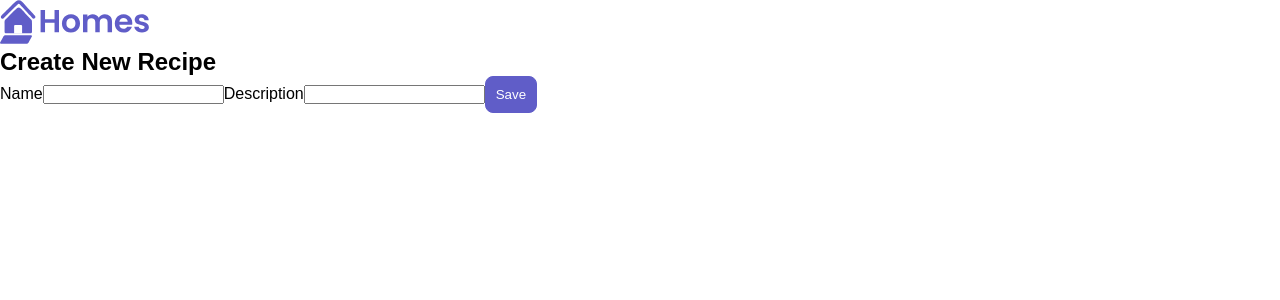
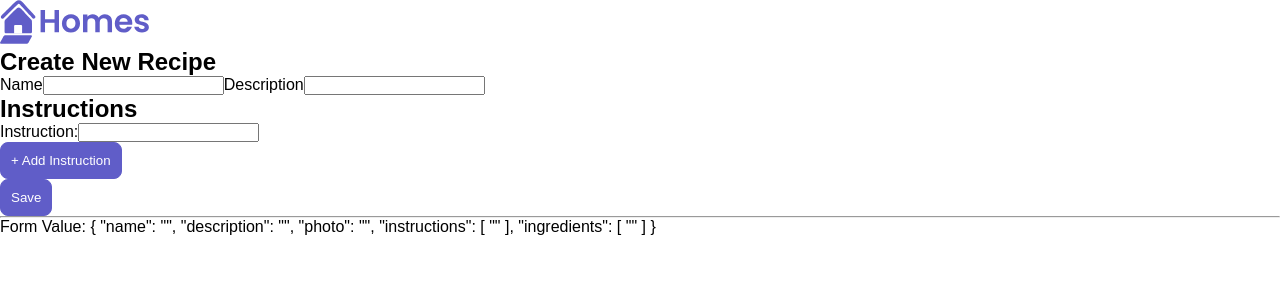
Before and after one commit to jlogday/recipe, an Angular app in the folder frontend/: page /addrecipe in a window 1280 px wide. Shown: the top 300 px of the page. Built offline with nearby package versions, Linux system fonts and the light colour scheme.

Commit message:
Add instructions to form
- Refactor recipe-form to use a FormBuilder and add arrays for the
  instructions and ingredients (ingredients WIP)
- Add the new elements to the html
- Add the form value to the html for debugging

```diff
--- a/frontend/src/app/recipe-form/recipe-form.component.html
+++ b/frontend/src/app/recipe-form/recipe-form.component.html
@@ -6,5 +6,22 @@
     <label for="description">Description</label>
     <input id="description" type="text" formControlName="description" />
 
+    <div formArrayName="instructions">
+        <h2 class="listing-heading">Instructions</h2>
+
+        @for (instruction of instructions.controls; track $index; let i = $index) {
+            <div>
+                <label for="instruction-{{ i }}">Instruction:</label>
+                <input id="instruction-{{ i }}" type="text" [formControlName]="i" />
+            </div>
+        }
+
+        <button type="button" class="primary" (click)="addInstruction()">+ Add Instruction</button>
+    </div>
+
     <button type="submit" class="primary" [disabled]="!newRecipeForm.valid">Save</button>
 </form>
+
+<hr/>
+
+<p>Form Value: {{ newRecipeForm.value | json }}</p>
--- a/frontend/src/app/recipe-form/recipe-form.component.ts
+++ b/frontend/src/app/recipe-form/recipe-form.component.ts
@@ -2,11 +2,12 @@ import { Component, inject } from '@angular/core';
 import { ActivatedRoute, Router } from '@angular/router';
 import { Recipe } from '../recipe';
 import { RecipeService } from '../recipe.service';
-import { FormGroup, FormControl, ReactiveFormsModule } from '@angular/forms';
+import { FormArray, FormBuilder, ReactiveFormsModule } from '@angular/forms';
+import { JsonPipe } from '@angular/common';
 
 @Component({
   selector: 'app-recipe-form',
-  imports: [ReactiveFormsModule],
+  imports: [ReactiveFormsModule, JsonPipe],
   templateUrl: './recipe-form.component.html',
   styleUrl: './recipe-form.component.css'
 })
@@ -14,13 +15,33 @@ export class RecipeFormComponent {
   route: ActivatedRoute = inject(ActivatedRoute);
   router = inject(Router);
   recipeService = inject(RecipeService);
+  formBuilder = inject(FormBuilder);
 
-  newRecipeForm = new FormGroup({
-    name: new FormControl(''),
-    description: new FormControl(''),
-  });
+  newRecipeForm = this.formBuilder.group({
+    name: [''],
+    description: [''],
+    photo: [''],
+    instructions: this.formBuilder.array([this.formBuilder.control('')]),
+    ingredients: this.formBuilder.array([this.formBuilder.control('')]),
+  })
 
   constructor() {
+  }
+
+  get instructions() {
+    return this.newRecipeForm.get('instructions') as FormArray;
+  }
+
+  addInstruction() {
+    this.instructions.push(this.formBuilder.control(''));
+  }
+
+  get ingredients() {
+    return this.newRecipeForm.get('ingredients') as FormArray;
+  }
+
+  addIngredient() {
+    this.instructions.push(this.formBuilder.control(''));
   }
 
 
```
